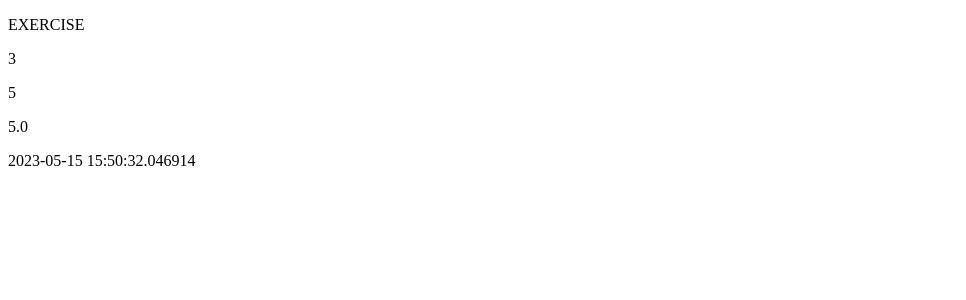
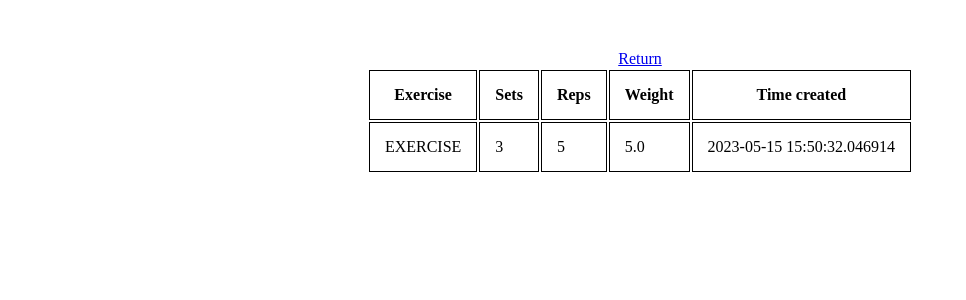
Before and after one commit to stxv/Tracker, a Flask app: page /view in a window 1280 px wide. Shown: the top 300 px of the page, without its empty margins (0-966 px from the left). Run offline with Flask 3, Linux system fonts and the light colour scheme.

Commit message:
Good progress

```diff
--- a/app.py
+++ b/app.py
@@ -6,6 +6,7 @@ app = Flask(__name__)
 app.config["SQLALCHEMY_DATABASE_URI"] = 'sqlite:///database.db'
 db = SQLAlchemy(app)
 
+"""Creating the database here"""
 class userdata(db.Model):
     id = db.Column(db.Integer, primary_key=True)
     exercise = db.Column(db.String(50), nullable=False)
@@ -18,7 +19,7 @@ class userdata(db.Model):
         return f"Exercise: {self.exercise}, Sets: {self.sets}, Reps: {self.reps}, Weight: {self.weight}, Time: {self.date_created}"
 
 
-
+"""Creating the add function"""
 @app.route('/add', methods=['GET', 'POST'])
 def add_workout():
     if request.method == 'POST':
@@ -37,20 +38,39 @@ def add_workout():
         entries = userdata.query.order_by(userdata.date_created).all()
         return render_template('add.html', entries = entries)
 
+
+"""Route that takes user to homepage"""
 @app.route("/")
 @app.route("/home")
 def home():
-    entries = userdata.query.order_by(userdata.date_created).all()
-    return render_template("homepage.html",entries = entries)
+        entries = userdata.query.order_by(userdata.date_created).all()
+        return render_template("homepage.html",entries = entries)
 
+
+"""Route that takes user to a viewing page to see entries"""
 @app.route('/view', methods=['GET'])
 def view_workout():
     if request.method == 'GET':
-        entries = userdata.query.order_by(userdata.date_created).all()
+        entries = userdata.query.all()
         return render_template("view.html",entries = entries)
+
+
+"""This doesn't work yet"""
+@app.route("/delete/<int:id>")
+def delete(id):
+    desired_entry = userdata.query.get_or_404(id)
+    try:
+        db.session.delete(desired_entry)
+        db.session.commit()
+        return redirect("home")
+    except:
+        return "Something went wrong with the deletion"
+
+
+"""IDK what name does, dbcreateall makes the database when the program is run, debug allows to see changes quicker"""
 if __name__ == "__main__":
     with app.app_context():
         db.create_all()
     app.run(debug=True)
 
-"""TODO: Have created entries add on top of each other on homepage lists, fix table when there are no entries"""
+"""TODO: Have created entries add on top of each other on homepage lists and accessible with each having their own unique information"""
--- a/static/styles.css
+++ b/static/styles.css
@@ -8,10 +8,18 @@ body{
     align-items: center;
     flex-direction: column;
     border: 1px solid #aaa;
-    padding: 5px;
-}
-th, td, tr{
-    border:1px solid black;
-    margin: 20px;
     padding: 10px;
 }
+th, td{
+    border: 1px solid black;
+    padding: 15px;
+    margin: -10px;
+}
+.viewpage{
+    display:Flex;
+    align-items: center;
+    flex-direction: column;
+}
+button{
+    margin:20px;
+}
--- a/templates/add.html
+++ b/templates/add.html
@@ -1,9 +1,10 @@
 <!DOCTYPE html>
 <html>
     <head>
-        <title>Add Workout</title> <a href="{{ url_for('home') }}">Return</a>
+        <link rel="stylesheet" href="{{ url_for('static', filename='styles.css') }}">
     </head>
     <body>
+        <title>Add Workout</title> <a href="{{ url_for('home') }}">Return</a>
         <h1>Add Workout</h1>
         <form method="POST" action="{{ url_for('add_workout') }}">
             <label for="exercise">Exercise: </label>
--- a/templates/view.html
+++ b/templates/view.html
@@ -1,10 +1,25 @@
 <!DOCTYPE html>
 <html>
+<div class="viewpage">
+<head>
+    <link rel="stylesheet" href="{{ url_for('static', filename='styles.css') }}">
+</head>
+    <a href="{{ url_for('home') }}">Return</a>
     {% for things in entries %}
-    <p> {{things.exercise}} </p>
-    <p> {{things.sets}} </p>
-    <p> {{things.reps}} </p>
-    <p> {{things.weight}} </p>
-    <p> {{things.date_created}} </p>
-    {% endfor %}
+<table>
+    <tr>
+        <th> Exercise </th>
+        <th> Sets</th>
+        <th> Reps </th>
+        <th> Weight </th>
+        <th> Time created </th>
+    </tr>
+        <td>{{things.exercise}} </td>
+        <td>{{things.sets}} </td>
+        <td>{{things.reps}}</td>
+        <td>{{things.weight}}</td>
+        <td>{{things.date_created}}</td>
+</table>
+{% endfor %}
+</div>
 </html>
```
Also changed, not shown: templates/homepage.html (+11 -3 lines), instance/database.db.
